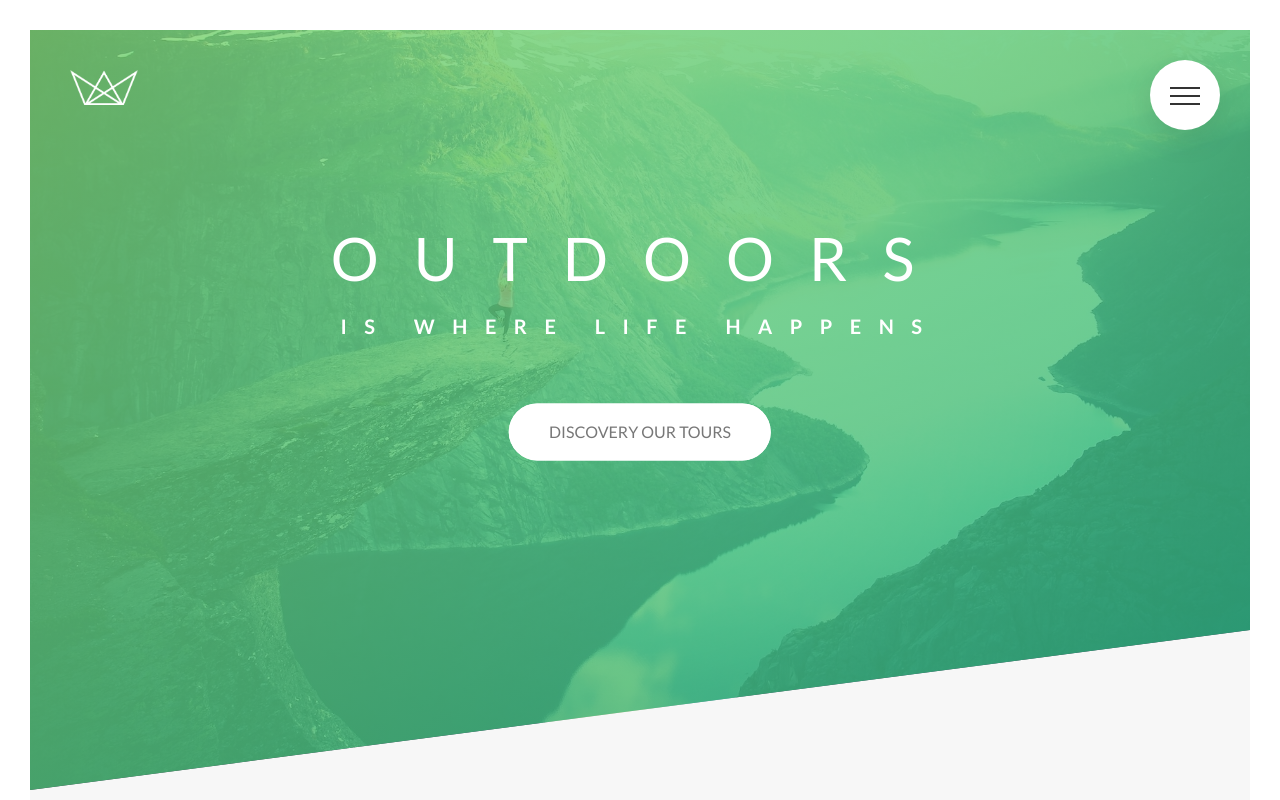
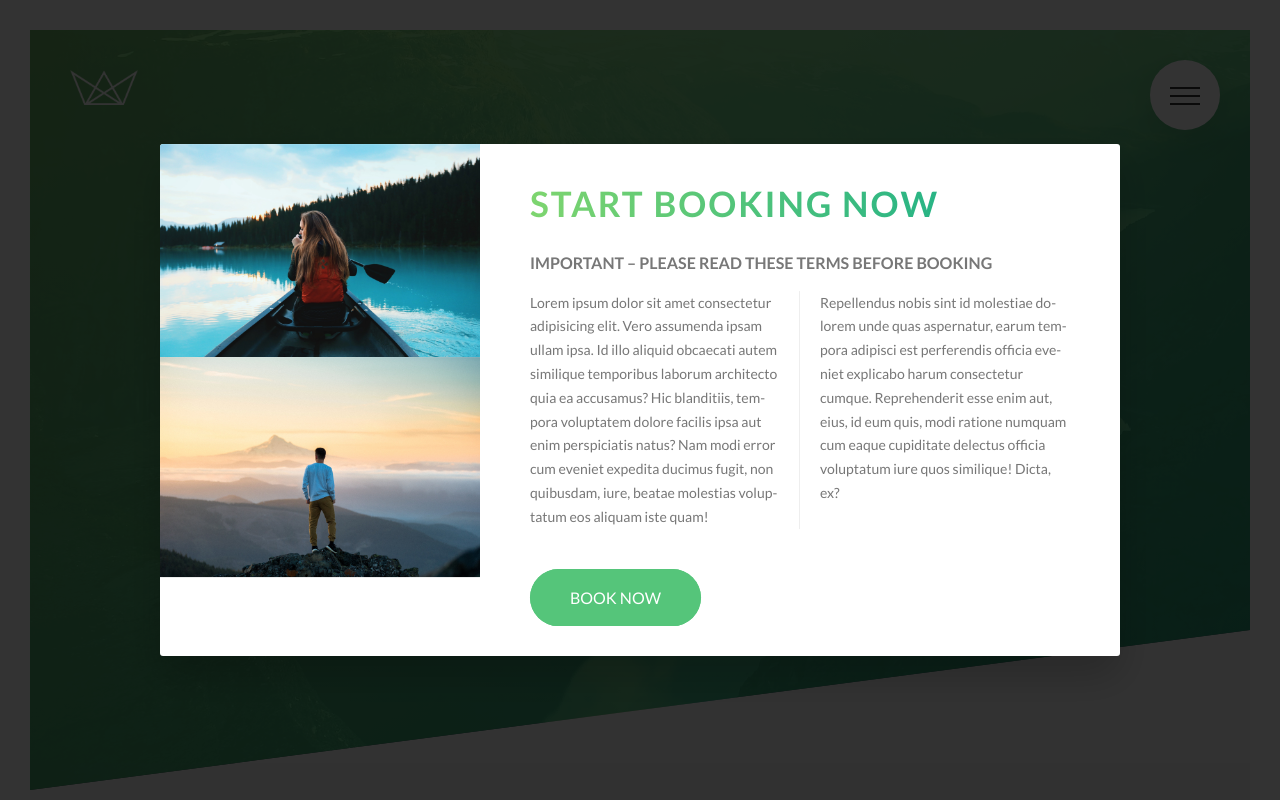
Before and after one commit to lucianomuniz/natours, a website: page index.html in a window 1280 px wide. Shown: the top 800 px of the page. Drawn offline with Linux system fonts and the light colour scheme.

Commit message:
add popup page

```diff
--- a/index.html
+++ b/index.html
@@ -15,6 +15,30 @@
 </head>
 
 <body>
+    <div class="popup">
+        <div class="popup__content">
+            <div class="popup__left">
+                <img src="img/nat-8.jpg" alt="Tour photo" class="popup__img">
+                <img src="img/nat-9.jpg" alt="Tour photo" class="popup__img">
+            </div>
+            <div class="popup__right">
+                <h2 class="heading-secondary u-margin-bottom-small">Start booking now</h2>
+                <h3 class="heading-tertiary u-margin-bottom-small">Important &ndash; Please read these terms before
+                    booking</h3>
+                <p class="popup__text">
+                    Lorem ipsum dolor sit amet consectetur adipisicing elit. Vero assumenda ipsam ullam ipsa. Id illo
+                    aliquid obcaecati autem similique temporibus laborum architecto quia ea accusamus? Hic blanditiis,
+                    tempora voluptatem dolore facilis ipsa aut enim perspiciatis natus? Nam modi error cum eveniet
+                    expedita ducimus fugit, non quibusdam, iure, beatae molestias voluptatum eos aliquam iste quam!
+                    Repellendus nobis sint id molestiae dolorem unde quas aspernatur, earum tempora adipisci est
+                    perferendis officia eveniet explicabo harum consectetur cumque.
+                    Reprehenderit esse enim aut, eius, id eum quis, modi ratione numquam cum eaque cupiditate delectus
+                    officia voluptatum iure quos similique! Dicta, ex?
+                </p>
+                <a href="#" class="btn btn--green">Book now</a>
+            </div>
+        </div>
+    </div>
 
     <div class="navigation">
         <input type="checkbox" class="navigation__checkbox" id="navi-toggle">
--- a/sass/abstracts/_mixins.scss
+++ b/sass/abstracts/_mixins.scss
@@ -6,7 +6,7 @@
   }
 }
 
-@mixin center-horizontal-vertical {
+@mixin absCenter {
   position: absolute;
   top: 50%;
   left: 50%;
--- a/sass/components/_card.scss
+++ b/sass/components/_card.scss
@@ -159,8 +159,7 @@
 
   // FRONT SIDE STYLING
   &__cta {
-    position: absolute;
-    @include center-horizontal-vertical;
+    @include absCenter;
     width: 90%;
     text-align: center;
   }
--- a/sass/components/_form.scss
+++ b/sass/components/_form.scss
@@ -74,11 +74,11 @@
 
     &::after {
       content: '';
+      @include absCenter;
       display: block;
       height: 1.3rem;
       width: 1.3rem;
       border-radius: 50%;
-      @include center-horizontal-vertical;
       background-color: $color-primary;
       opacity: 0;
       transition: opacity 0.2s;
--- /dev/null
+++ b/sass/components/_popup.scss
@@ -0,0 +1,54 @@
+.popup {
+  height: 100vh;
+  width: 100%;
+  position: fixed;
+  top: 0;
+  left: 0;
+  background-color: rgba($color-black, 0.8);
+  z-index: 9999;
+
+  &__content {
+    @include absCenter;
+    width: 75%;
+    background-color: $color-white;
+    box-shadow: 0 2rem 4rem rgba($color-black, 0.2s);
+    border-radius: 3px;
+    display: table;
+    overflow: hidden;
+  }
+
+  &__left {
+    width: 33.3333333%;
+    display: table-cell;
+  }
+
+  &__right {
+    width: 66.6666667%;
+    display: table-cell;
+    vertical-align: middle;
+    padding: 3rem 5rem;
+  }
+
+  &__img {
+    display: block;
+    width: 100%;
+  }
+
+  &__text {
+    font-size: 1.4rem;
+    margin-bottom: 4rem;
+
+    -moz-column-count: 2;
+    -moz-column-gap: 4rem;
+    -moz-column-rule: 1px solid $color-grey-light-2;
+
+    column-count: 2;
+    column-gap: 4rem;
+    column-rule: 1px solid $color-grey-light-2;
+
+    -moz-hyphens: auto;
+    -ms-hyphens: auto;
+    -webkit-hyphens: auto;
+    hyphens: auto;
+  }
+}
--- a/sass/components/_story.scss
+++ b/sass/components/_story.scss
@@ -31,7 +31,7 @@
   }
 
   &__caption {
-    @include center-horizontal-vertical;
+    @include absCenter;
     transform: translate(-50%, 20%);
     color: $color-white;
     text-transform: uppercase;
--- a/sass/layout/_navigation.scss
+++ b/sass/layout/_navigation.scss
@@ -45,7 +45,7 @@
   }
 
   &__list {
-    @include center-horizontal-vertical;
+    @include absCenter;
     list-style: none;
     text-align: center;
     width: 100%;
--- a/sass/main.scss
+++ b/sass/main.scss
@@ -13,6 +13,7 @@
 @import 'components/composition';
 @import 'components/feature-box';
 @import 'components/form';
+@import 'components/popup';
 @import 'components/story';
 
 @import 'layout/footer';
```
Also changed, not shown: css/style.css.
